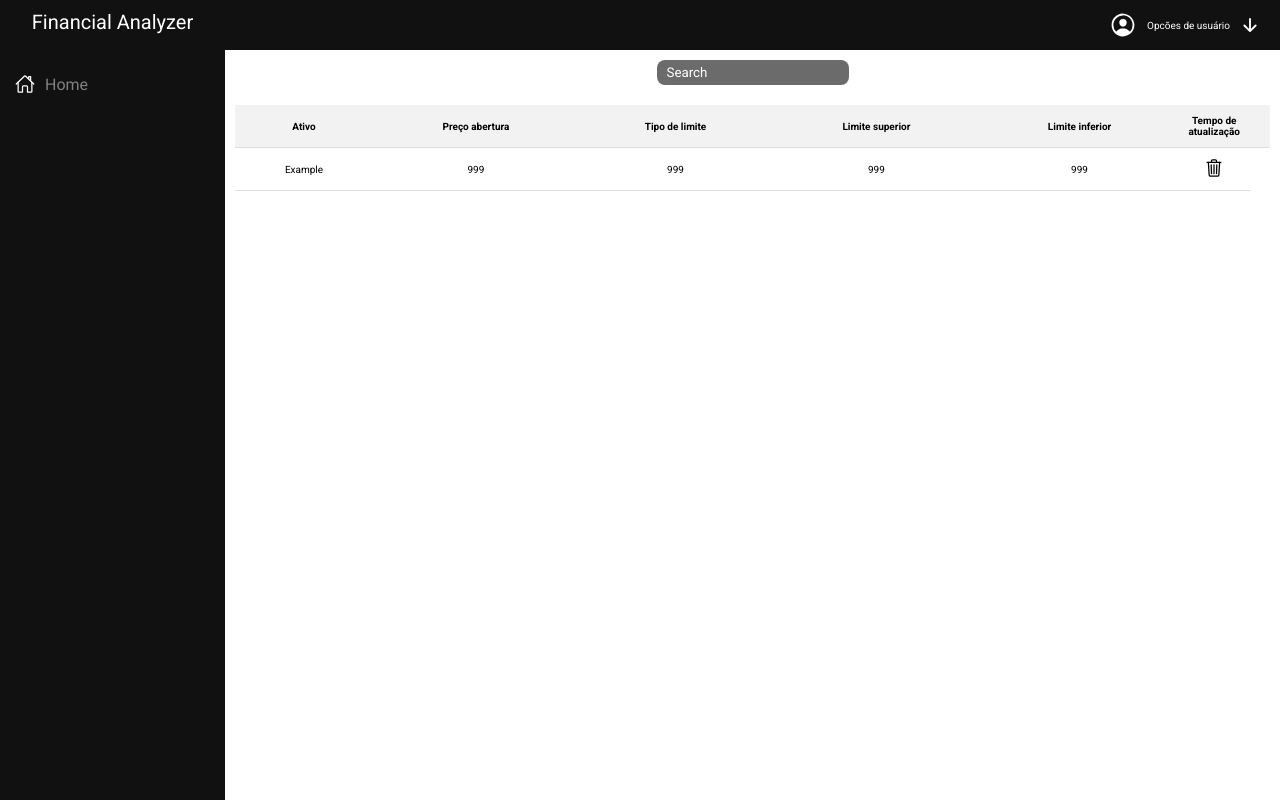
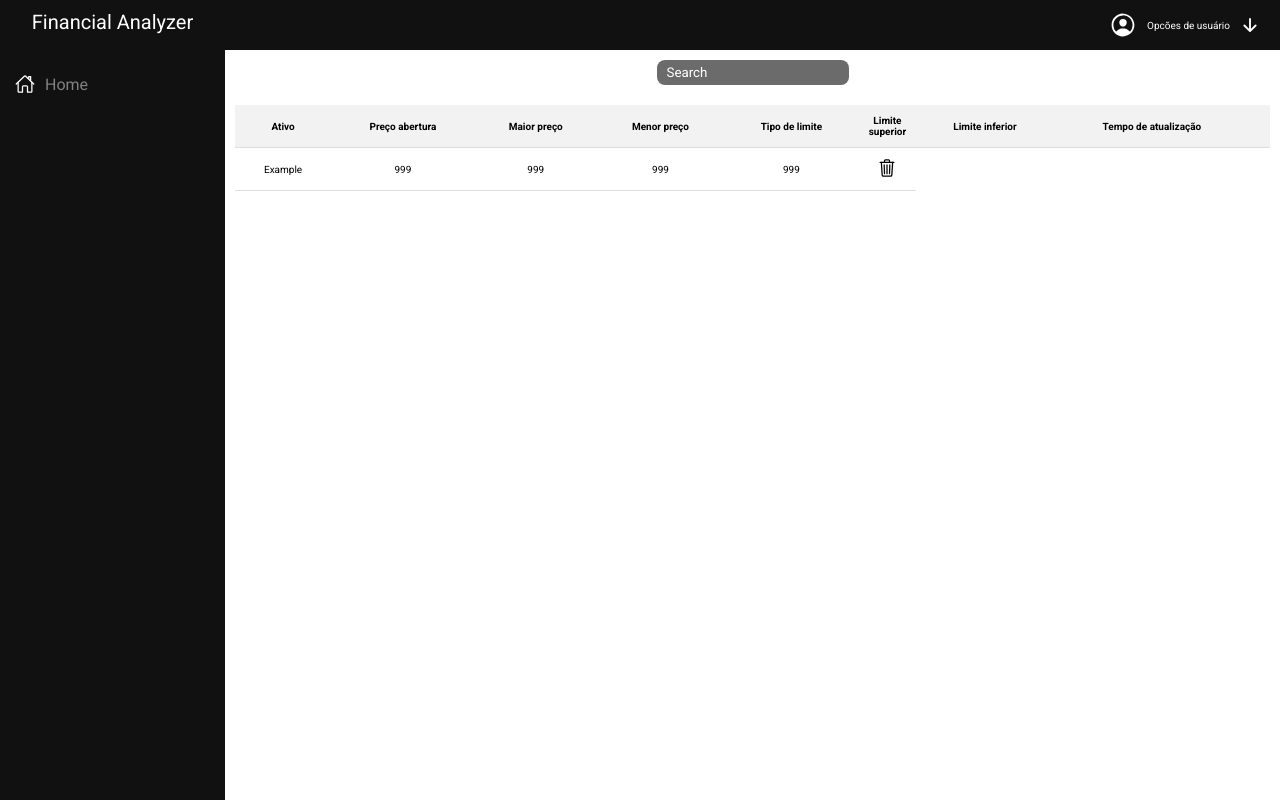
Before and after one commit to ThiagoRocha1/Financial-Analyzer, a Django app: page / in a window 1280 px wide. Run offline with Django 5.2, Linux system fonts and the light colour scheme.

Commit message:
fix: error fixed in getStockInfo function UI: Refactor of table's view

```diff
--- a/home/utils/stock_functions.py
+++ b/home/utils/stock_functions.py
@@ -10,7 +10,7 @@ def getStockInfo(stockSymbol,interval):
     url = 'https://www.alphavantage.co/query'
     r = requests.get(url, params=request_params)
     # Conferindo se o limite diario da api foi atingido
-    if r.json()["Information"] == "Thank you for using Alpha Vantage! Our standard API rate limit is 25 requests per day. Please subscribe to any of the premium plans at https://www.alphavantage.co/premium/ to instantly remove all daily rate limits.":
+    if "Information" in r.json() and r.json()["Information"] == "Thank you for using Alpha Vantage! Our standard API rate limit is 25 requests per day. Please subscribe to any of the premium plans at https://www.alphavantage.co/premium/ to instantly remove all daily rate limits.":
         return stock_info
 
     if r.status_code == 200:
--- a/templates/home/index.html
+++ b/templates/home/index.html
@@ -26,30 +26,34 @@
         <tr>
           <th>Ativo</th>
           <th>Preço abertura</th>
+          <th>Maior preço</th>
+          <th>Menor preço</th>
           <th>Tipo de limite</th>
           <th>Limite superior</th>
           <th>Limite inferior</th>
-          {% if stock.typeOfLimit == 'dinamic' %}
-          <th>Preço base</th>
-          {% endif %}
           <th>Tempo de atualização</th>
           <th class="icon-column"></th>
         </tr>
         </thead>
         <tbody>
-        {% if user.is_authenticated and not stockInfo.0 != 'error' %}
+        {% if user.is_authenticated and stockInfo.0 != 'error' %}
           {% for stock in stockInfo%}
             <tr>
               <td data-label="Ativo">{{stock.symbol}}</td>
-              <td data-label="Preço Abertura">{{stock.open_price}}</td>
-              <td data-label="Tipo de limite">{{stock.typeOfLimit}}</td>
+              <td data-label="Preço abertura">{{stock.open_price}}</td>
+              <td data-label="Maior preço">{{stock.highest_price}}</td>
+              <td data-label="Menor preço">{{stock.lowest_price}}</td>
+              <td data-label="Tipo de limite">{{stock.typeOfLimit}}
+                {% if stock.typeOfLimit == 'dinamic' %}
+                - método preço base: {{stock.basePrice}}
+                {% endif %}
+              </td>
               {% if stock.typeOfLimit == 'static' %}
-              <td data-label="Limite Superior (em Reais)">{{stock.upperLimitStatic}}</td>
-              <td data-label="Limite Inferior (em Reais)">{{stock.lowerLimitStatic}}</td>
+              <td data-label="Limite Superior (em Reais)">R${{stock.upperLimitStatic}}</td>
+              <td data-label="Limite Inferior (em Reais)">R${{stock.lowerLimitStatic}}</td>
               {% else %}
-              <td data-label="Limite Superior">{{stock.upperLimitDinamic}}</td>
-              <td data-label="Limite Inferior">{{stock.lowerLimitDinamic}}</td>
-              <td data-label="Preço Base">{{stock.basePrice}}</td>
+              <td data-label="Limite Superior">{{stock.upperLimitDinamic}}%</td>
+              <td data-label="Limite Inferior">{{stock.lowerLimitDinamic}}%</td>
               {% endif %}
               <td data-label="Tempo de atualização">{{stock.interval}}</td>
               <td class="icon-column"><a href="{% url 'deleteStockMonitor' stock.id %}"class="ion-icon-link"><ion-icon name="trash-outline"></ion-icon></a></td>
```
